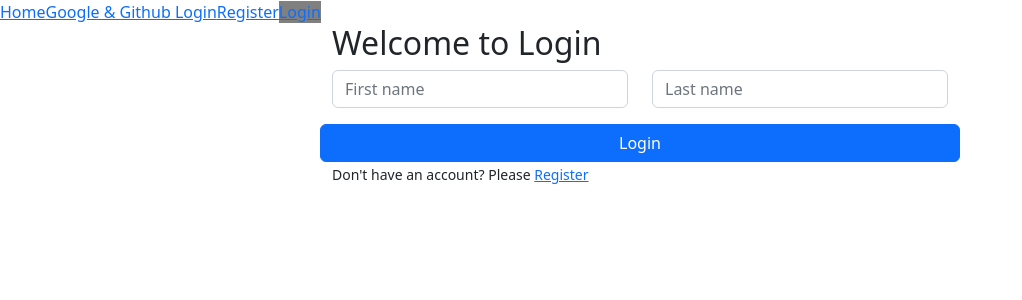
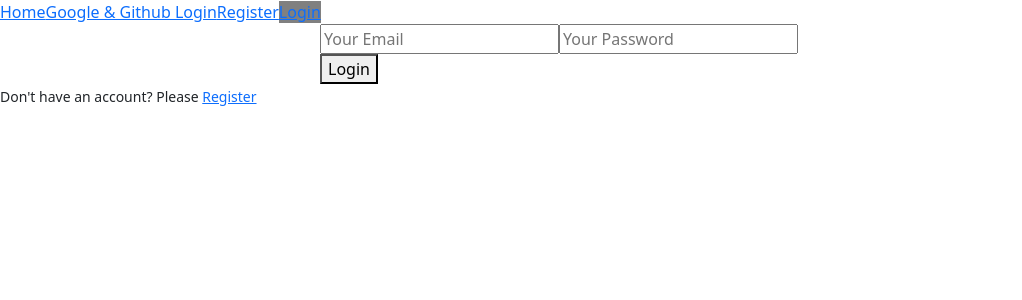
Before and after one commit to sadmanador/email-password-base-auth, a React (Create React App) app: page /login in a window 1280 px wide. Shown: the top 300 px of the page, without its empty margins (0-1022 px from the left). Built offline with nearby package versions, Linux system fonts and the light colour scheme.

Commit message:
done till verify email but not forget password

```diff
--- a/src/components/Bootstrap-form/Bootstrap-Form.js
+++ b/src/components/Bootstrap-form/Bootstrap-Form.js
@@ -1,7 +1,7 @@
 import Button from 'react-bootstrap/Button';
 import Form from 'react-bootstrap/Form';
 import app from '../../firebase/firebase.init'
-import { getAuth, createUserWithEmailAndPassword } from "firebase/auth";
+import { getAuth, createUserWithEmailAndPassword, sendEmailVerification } from "firebase/auth";
 import { useState } from 'react';
 import { Link } from 'react-router-dom';
 
@@ -37,10 +37,18 @@ function BootstrapForm() {
                 const user = result.user;
                 setSuccessSignUp(true);
                 form.reset();
+                verifyEmail();
             })
             .catch(error => {
                 console.error('error: ', error);
                 setPasswordError(error.message);
+            })
+    }
+
+    const verifyEmail = () => {
+        sendEmailVerification(auth.currentUser)
+            .then(() => {
+                alert('Please check your email and verify')
             })
     }
 
--- a/src/components/Login/Login.js
+++ b/src/components/Login/Login.js
@@ -1,20 +1,45 @@
-import React from 'react';
+import { getAuth, signInWithEmailAndPassword } from 'firebase/auth';
+import React, { useState } from 'react';
 import { Link } from 'react-router-dom';
+import app from '../../firebase/firebase.init';
+
+const auth = getAuth(app);
 
 const Login = () => {
+    const [successStatus, setSuccessStatus] = useState(false);
+
+    const handleLogin = event => {
+        event.preventDefault();
+        setSuccessStatus(false)
+
+        const form = event.target;
+        const email = form.email.value;
+        const password = form.password.value;
+        console.log(email, password)
+
+        signInWithEmailAndPassword(auth, email, password)
+        .then(result => {
+            const user = result.user;
+            console.log(user)
+            setSuccessStatus(true)
+        })
+        .catch(error=> {
+            console.error('error: ', error);
+        })
+    }
+
+
     return (
         <div>
-            <form className="row w-50 mx-auto">
-                <h2>Welcome to Login</h2>
-                <div className="col">
-                    <input type="text" className="form-control" placeholder="First name" aria-label="First name"/>
-                </div>
-                <div className="col">
-                    <input type="text" className="form-control" placeholder="Last name" aria-label="Last name"/>
-                </div>
-                <button className="btn btn-primary mt-3">Login</button>
+            <form className="w-50 mx-auto" onSubmit={handleLogin}>
+                <input type="email" name='email' placeholder='Your Email' />
+                <input type="password" name='password' placeholder='Your Password' /><br />
+                <button type='submit'>Login</button>
+            </form>
+                {
+                    successStatus && <p className='text-success'>Successfully login</p>
+                }
                 <p><small>Don't have an account? Please <Link to='/bootstrapForm'>Register</Link></small></p>
-            </form>
         </div>
     );
 };
```
